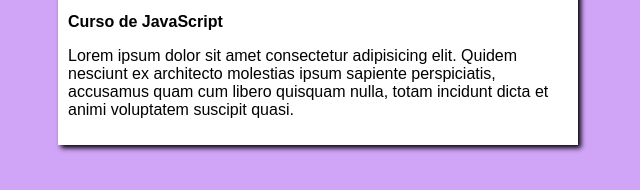
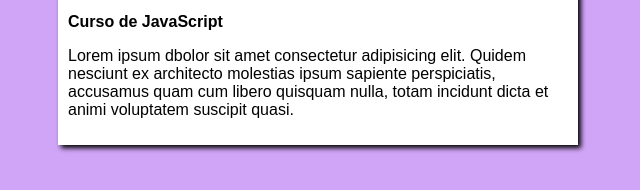
Before and after one commit to LuanCRVG/Projeto-site, a plain HTML site: page index.html in a window 1280 px wide. Shown: the part 198-388 px from the top of the page, 322-962 px from the left. Drawn offline with Linux system fonts and the light colour scheme.

Commit message:
Update index.html

```diff
--- a/index.html
+++ b/index.html
@@ -21,7 +21,7 @@
          </article>
          <article>
             <h2>Curso de JavaScript</h2>
-            <p>Lorem ipsum dolor sit amet consectetur adipisicing elit. Quidem nesciunt ex architecto molestias ipsum sapiente perspiciatis, accusamus quam cum libero quisquam nulla, totam incidunt dicta et animi voluptatem suscipit quasi.</p>
+            <p>Lorem ipsum dbolor sit amet consectetur adipisicing elit. Quidem nesciunt ex architecto molestias ipsum sapiente perspiciatis, accusamus quam cum libero quisquam nulla, totam incidunt dicta et animi voluptatem suscipit quasi.</p>
          </article>
      </main>
 </body>
```
